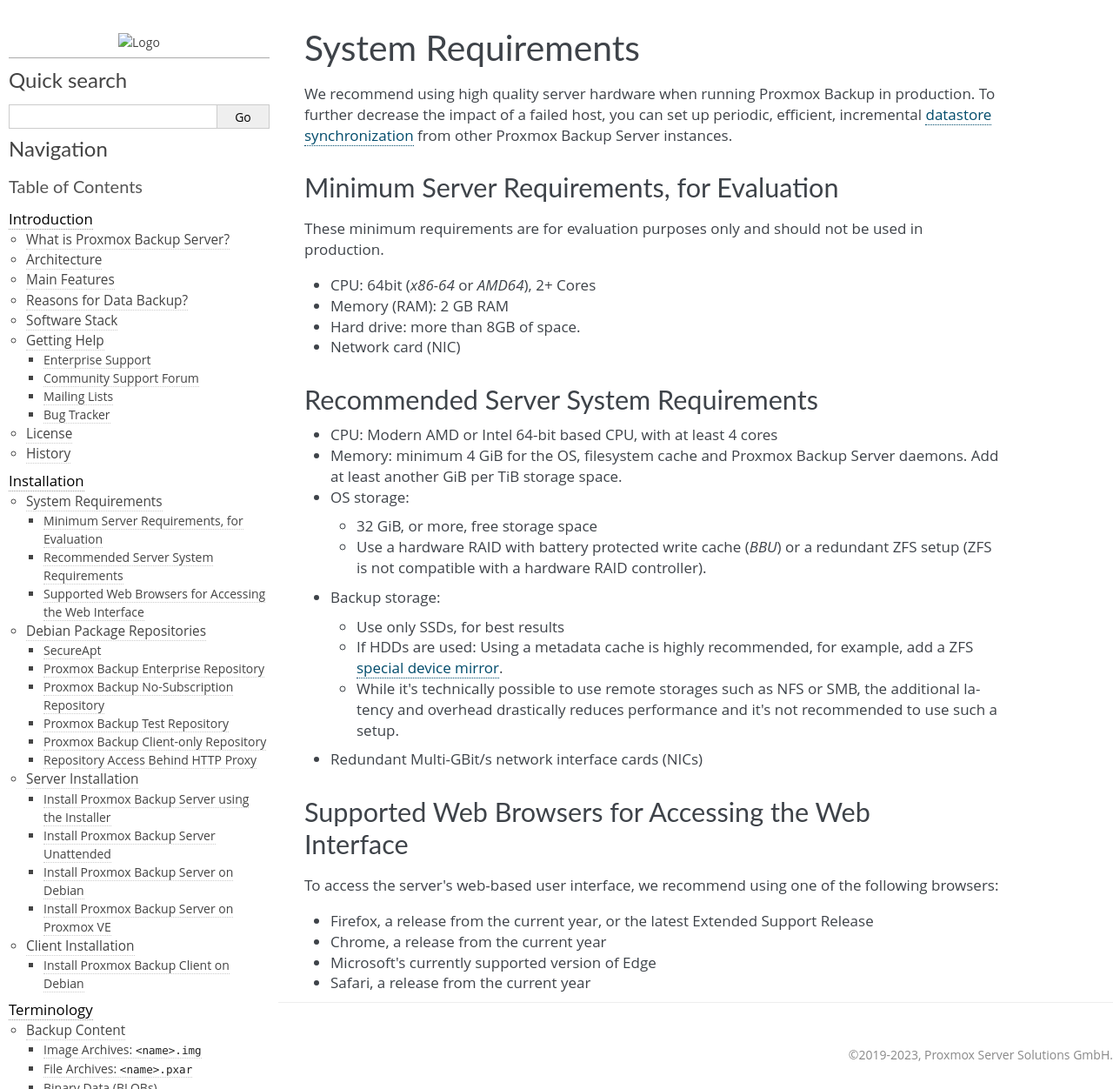
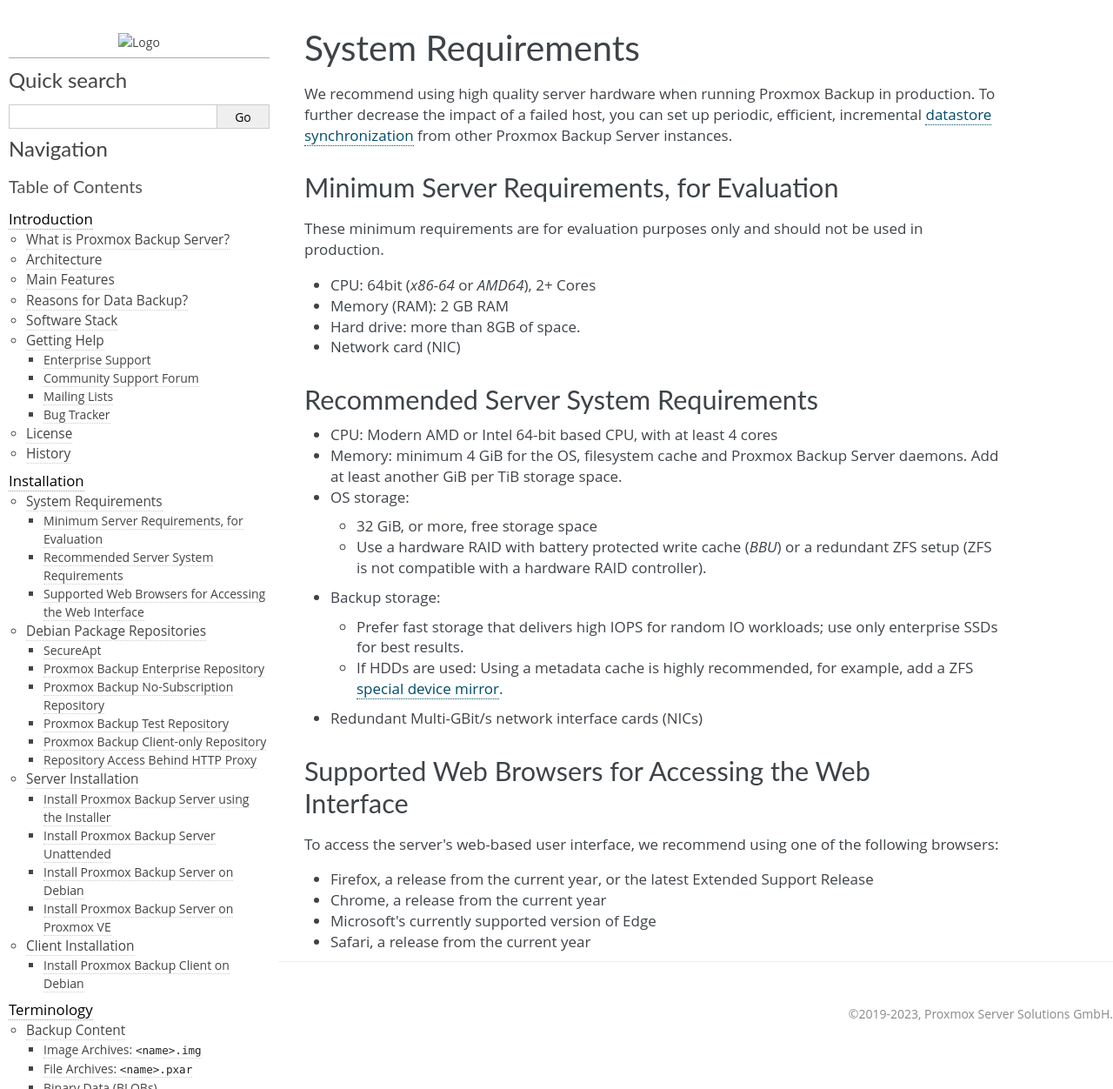
Before and after one commit to rikka-chunibyo/PBS-X, a Sphinx documentation site: the page built from docs/system-requirements.rst, in a window 1280 px wide and 1252 px high. Shown: the whole window at 87% size. Built offline with Sphinx 7.4.7, drawn with Linux system fonts in a browser that asks for light colours.

Commit message:
docs: drop blanket statement recommending against remote storage
This is basically semantic revert of e5c0d80c ("docs: add note for not
using remote storages") that, while well intended, has a few problems,
e.g.:
- This is the minimal/recommended requirements section, which should
  list the rough basic specs a setup must/should have. Listing
  everything that is not best to do would bloat this list
  significantly and it's just the wrong place for it, i.e., it isn't a
  recommended against list.
- while it's true that a remote storage will basically always have
  _some_ overhead over using the same HW with a (modern) local storage
  (file) system, that does **not** mean that the remote storage has
  insufficient performance characteristics. We know of lots of fast
  Ceph setups, even release benchmarks for them, or storages like
  BlockBridge, that provide high performance while being remote.

So avoid this X-Y-problem style argumentation and focus on what is
actually important, even though I naturally get that there are some
users that use slow NFS attached storages, but breaking style here
won't cure them and I'm sure that they are capable of setting up such
a slow local storage that it won't make a real difference compared to
the NFS one.

Signed-off-by: Thomas Lamprecht <t.lamprecht@proxmox.com>

```diff
--- a/docs/system-requirements.rst
+++ b/docs/system-requirements.rst
@@ -38,12 +38,10 @@ Recommended Server System Requirements
 
 * Backup storage:
 
-  * Use only SSDs, for best results
+  * Prefer fast storage that delivers high IOPS for random IO workloads; use
+    only enterprise SSDs for best results.
   * If HDDs are used: Using a metadata cache is highly recommended, for example,
     add a ZFS :ref:`special device mirror <local_zfs_special_device>`.
-  * While it's technically possible to use remote storages such as NFS or SMB,
-    the additional latency and overhead drastically reduces performance and it's
-    not recommended to use such a setup.
 
 * Redundant Multi-GBit/s network interface cards (NICs)
 
```
